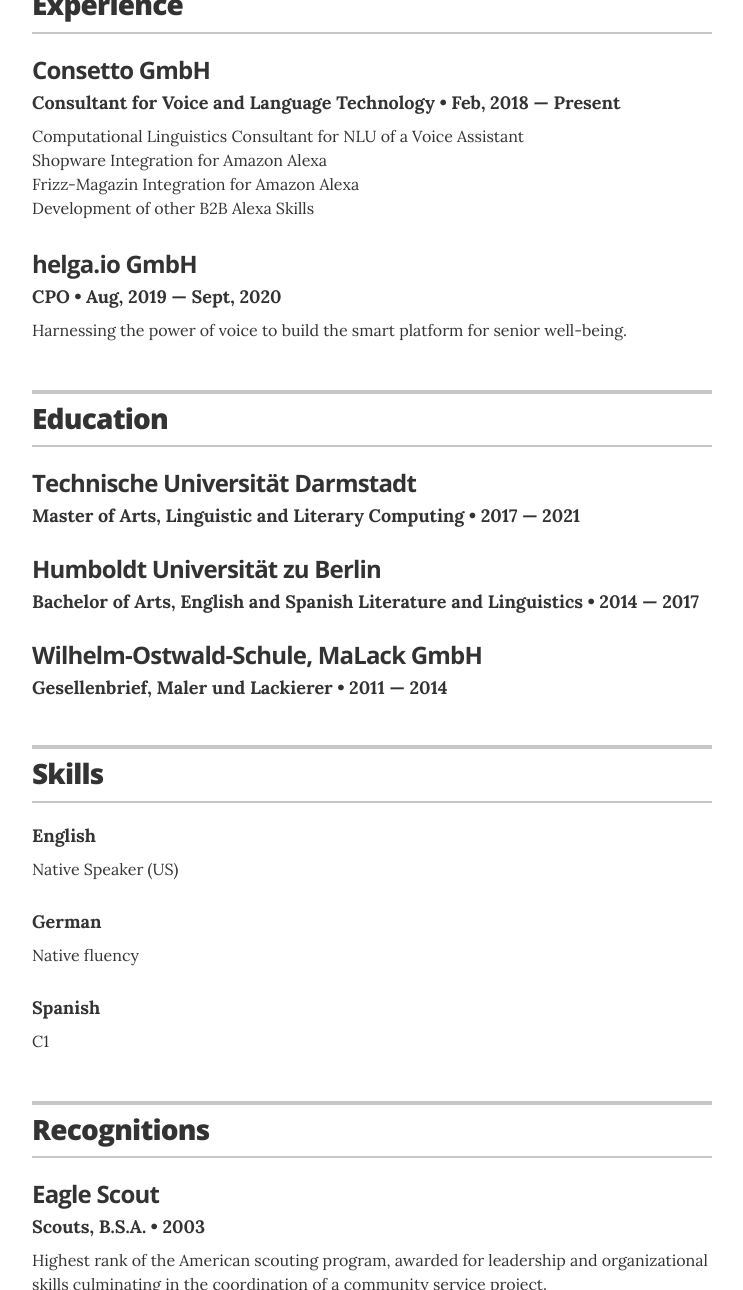
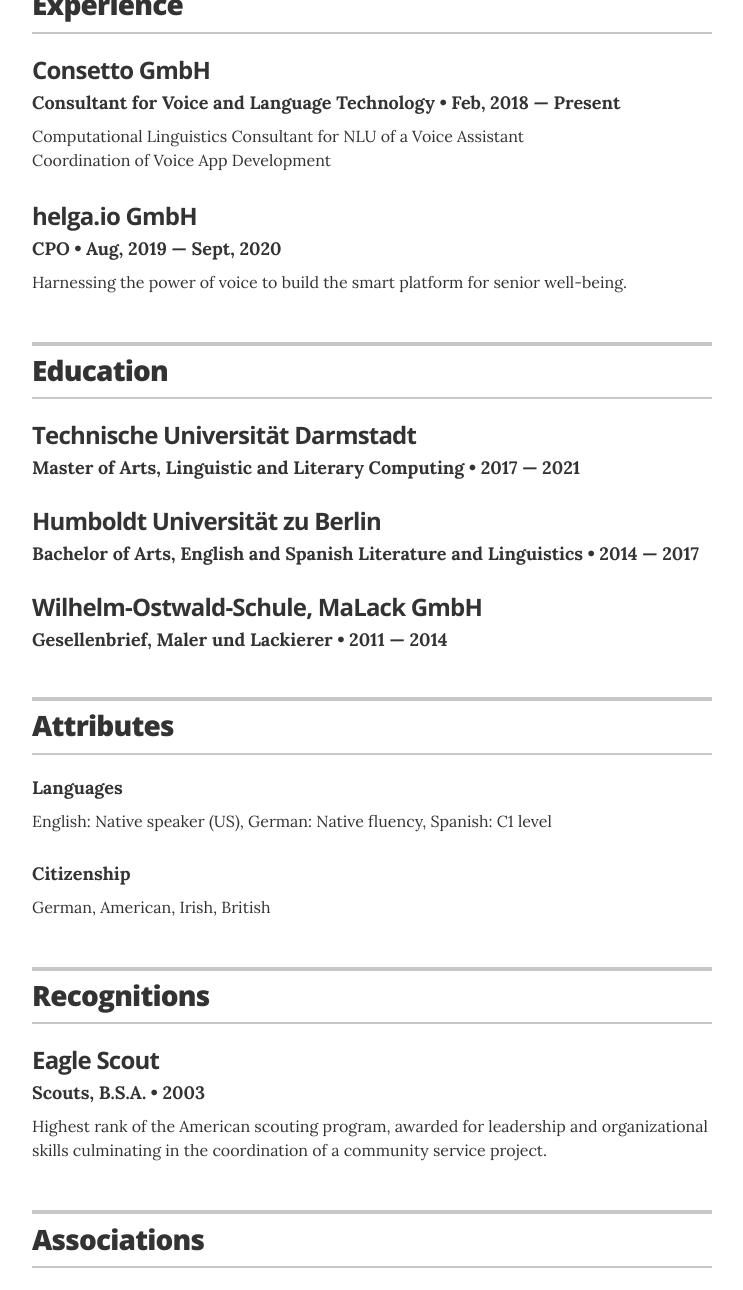
Before and after one commit to BrianInGermany/brian-profile, a Jekyll site: the page built from index.html, in a window 1280 px wide and 1400 px high, scrolled down 286 px, cut to the strip 110-1400 px from the top of the window. Shown: the whole strip, without its empty margins (268-1011 px from the left). Built offline with Jekyll 4.4.1, drawn with Linux system fonts in a browser that asks for light colours.

Commit message:
add citiz

```diff
--- a/_data/experience.yml
+++ b/_data/experience.yml
@@ -5,9 +5,7 @@
   duration: Feb, 2018 &mdash; Present
   summary:
     - Computational Linguistics Consultant for NLU of a Voice Assistant</br>
-    - Shopware Integration for Amazon Alexa</br>
-    - Frizz-Magazin Integration for Amazon Alexa</br>
-    - Development of other B2B Alexa Skills
+    - Coordination of Voice App Development
 # Director of Digital Stratgy
 - company: helga.io GmbH
   position: CPO
--- a/_data/skills.yml
+++ b/_data/skills.yml
@@ -1,12 +1,12 @@
 # Skills
 # Organizational leadership
-- skill: English
-  description: Native Speaker (US)
+- skill: Languages
+  description: "English: Native speaker (US), German: Native fluency, Spanish: C1 level"
 
-# Communications strategy
-- skill: German
-  description: Native fluency
+# # Communications strategy
+- skill: Citizenship
+  description: "German, American, Irish, British"
 
-# Digital content development and creation
-- skill: Spanish
-  description: C1
+# # Digital content development and creation
+# - skill: Spanish
+#   description: C1
--- a/_layouts/resume.html
+++ b/_layouts/resume.html
@@ -122,7 +122,7 @@
       <section class="content-section">
 
         <header class="section-header">
-          <h2>Skills</h2>
+          <h2>Attributes</h2>
         </header>
         {% for skill in site.data.skills %}
         <div class="resume-item">
```
